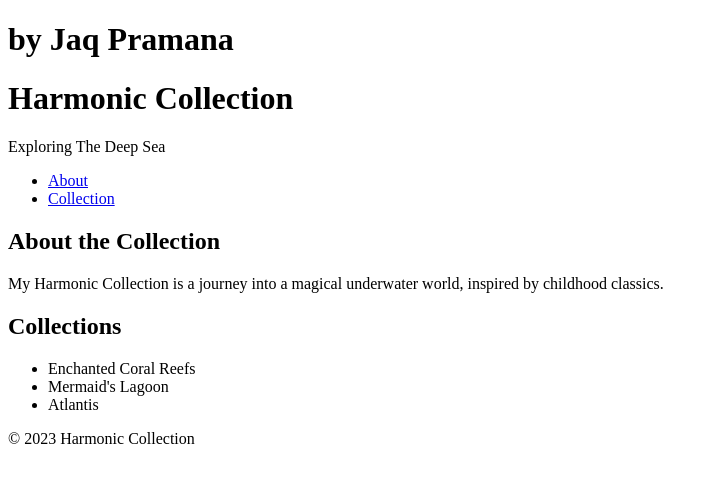
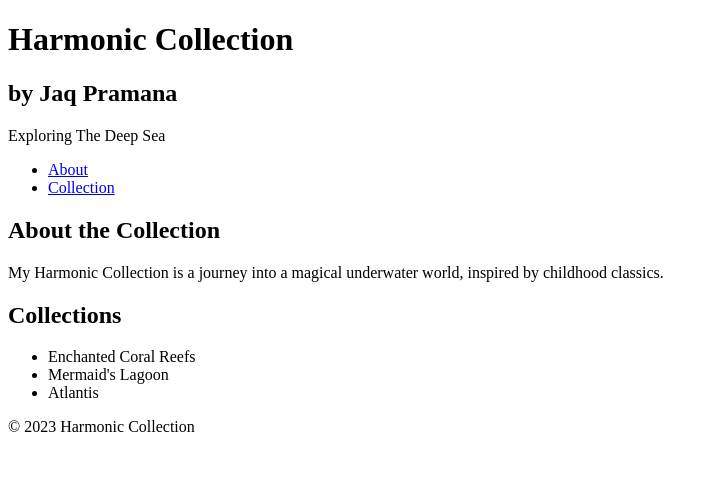
Before and after one commit to jaqaileen/harmonic-collections.github.io, a plain HTML site: page index.html in a window 1280 px wide. Shown: the whole page, without its empty margins (0-718 px from the left). Drawn offline with Linux system fonts and the light colour scheme.

Commit message:
corrected thing aa

```diff
--- a/index.html
+++ b/index.html
@@ -2,7 +2,6 @@
 <html>
 <head>
     <title>Harmonic Collection - Exploring The Deep Sea</title>
-    <h1>by Jaq Pramana</h1>
 </head>
 <body>
     <!-- Inspired by my favorite childhood movies such as Fantasia, The Little Mermaid, Peter Pan, and The Sea Prince And The Fire Child, I wanted my Harmonic Collection to evoke a sense of nostalgia intertwined with the allure of fantasy. Additionally, I drew inspiration from the whimsical and imaginative artworks of Aya Takano, who artfully maintains a childlike perspective in her unique creations. My Harmonic Collection will be titled 'Exploring The Deep Sea,' as it encapsulates its enchanting essence set in an ethereal underwater realm.
@@ -11,6 +10,7 @@ Within this collection, my focal point resides within the mesmerizing marine env
     -->
     <header>
         <h1>Harmonic Collection</h1>
+        <h2>by Jaq Pramana</h2>
         <p>Exploring The Deep Sea</p>
     </header>
 
```
